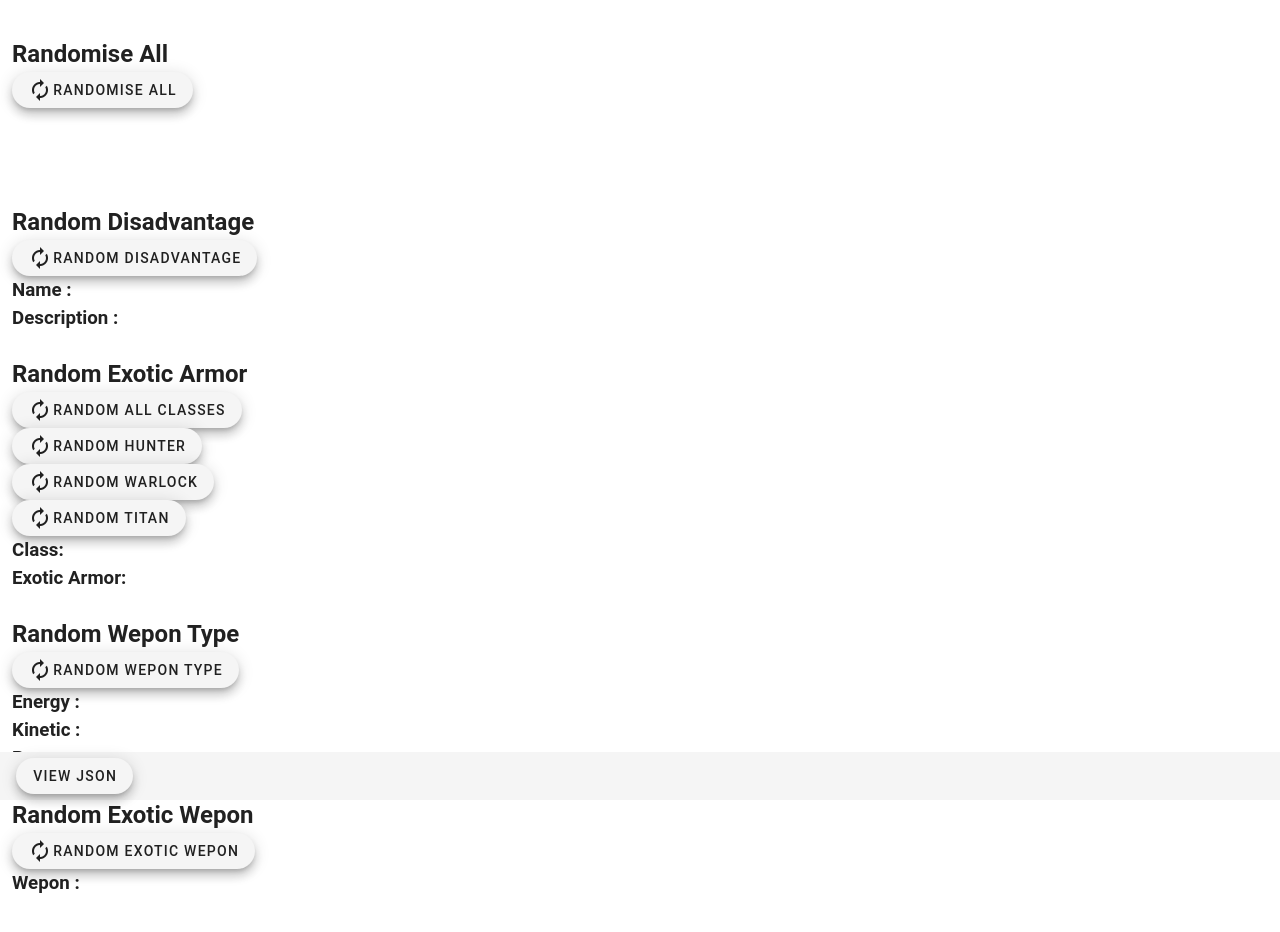
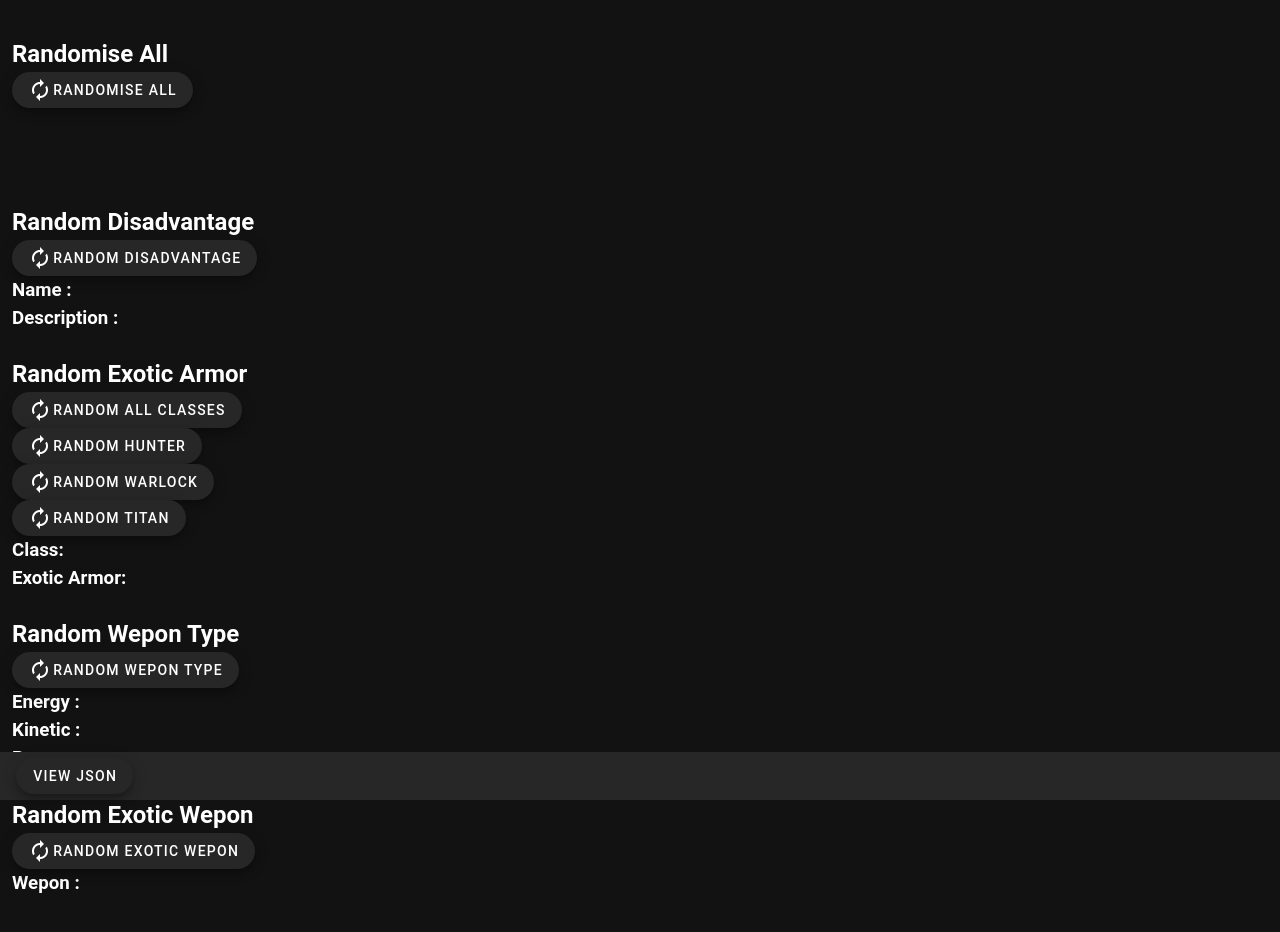
Before and after one commit to Callum-Mason/Destiny-2-Raid-Wheel, a Vue app: page / in a window 1280 px wide. Shown: the top 932 px of the page. Built offline with nearby package versions, Linux system fonts and the light colour scheme; a small style sheet from the web is missing; what vue-json-tree-view would draw is missing.

Commit message:
Added Dark Mode

```diff
--- a/src/plugins/vuetify.ts
+++ b/src/plugins/vuetify.ts
@@ -1,6 +1,8 @@
-import Vue from "vue";
-import Vuetify from "vuetify/lib/framework";
+import Vue from 'vue'
+import Vuetify from 'vuetify/lib'
 
-Vue.use(Vuetify);
+Vue.use(Vuetify)
 
-export default new Vuetify({});
+export default new Vuetify({
+  theme: { dark: true },
+})
```
